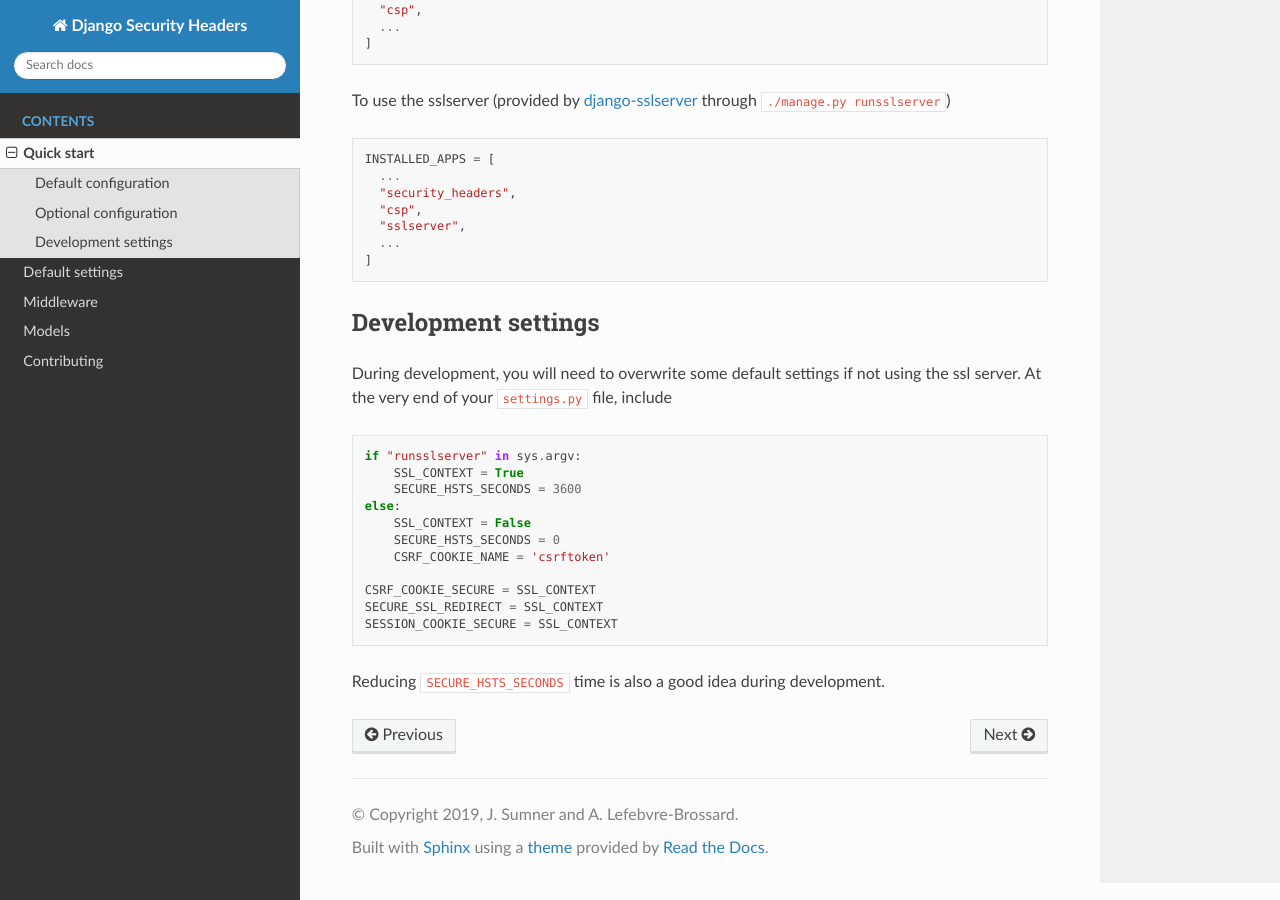
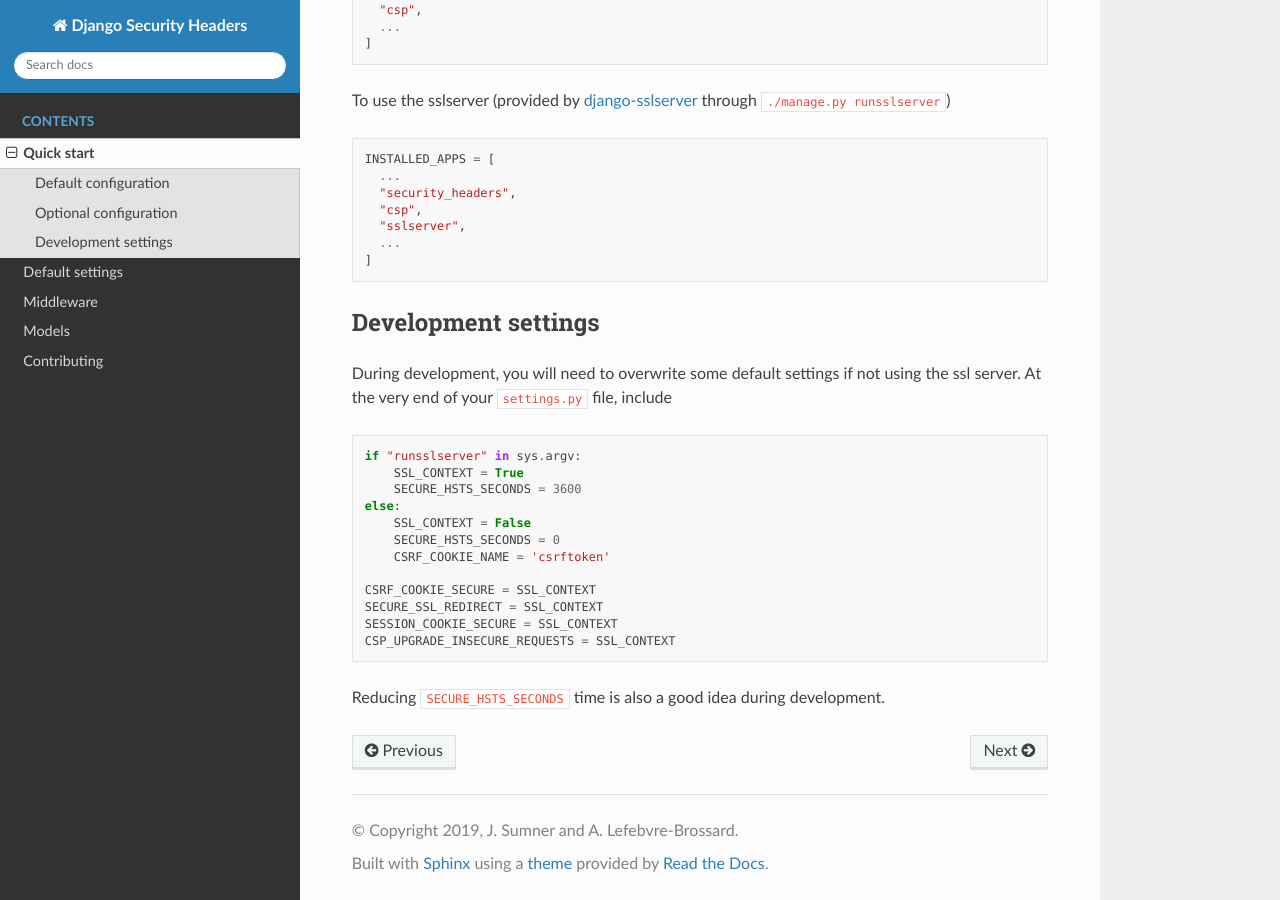
Before and after one commit to rogue707Dev/Django-security-headers, a Sphinx documentation site: the page built from docs/quickstart.rst, in a window 1280 px wide and 900 px high, scrolled down 1638 px. Built offline with Sphinx 7.4.7 and the Read the Docs theme 2.0.0, drawn with Linux system fonts in a browser that asks for light colours.

Commit message:
Update docs

```diff
--- a/docs/quickstart.rst
+++ b/docs/quickstart.rst
@@ -100,5 +100,6 @@ During development, you will need to overwrite some default settings if not usin
     CSRF_COOKIE_SECURE = SSL_CONTEXT
     SECURE_SSL_REDIRECT = SSL_CONTEXT
     SESSION_COOKIE_SECURE = SSL_CONTEXT
+    CSP_UPGRADE_INSECURE_REQUESTS = SSL_CONTEXT
 
 Reducing ``SECURE_HSTS_SECONDS`` time is also a good idea during development.
```
